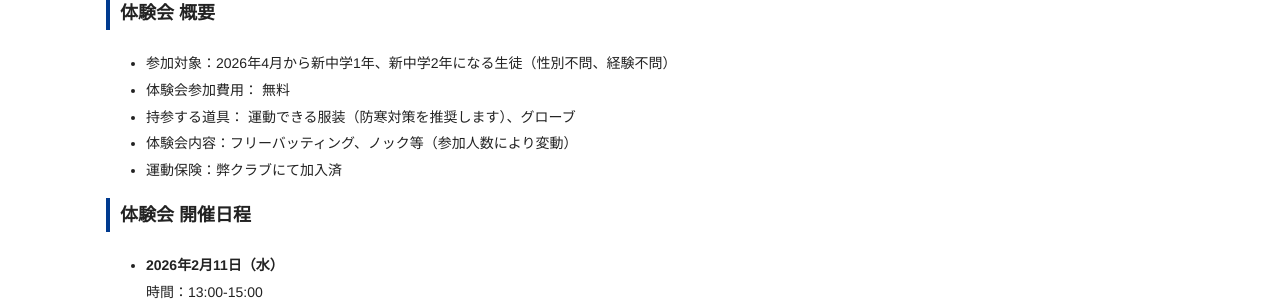
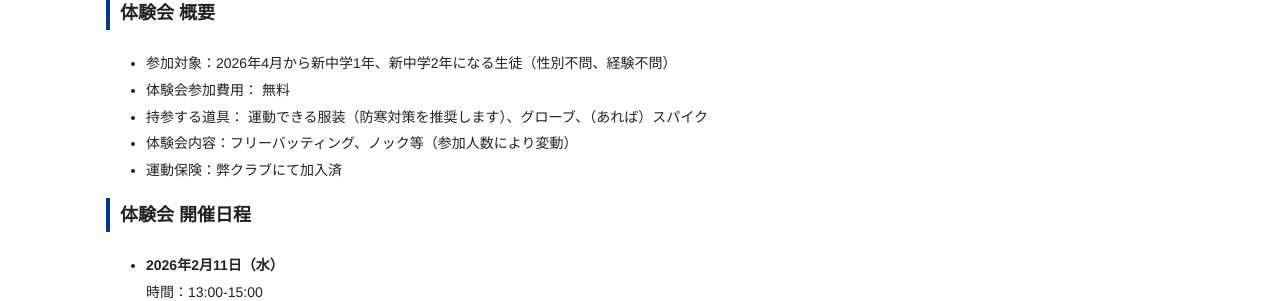
Before and after one commit to moutineigo/baseball, a Jekyll site: the page built from _posts/2026-01-27-welcome.md, in a window 1280 px wide. Shown: the part 243-544 px from the top of the page. Built offline with Jekyll 4.4.1, drawn with Linux system fonts in a browser that asks for light colours.

Commit message:
Add files via upload

```diff
--- a/_posts/2026-01-27-welcome.md
+++ b/_posts/2026-01-27-welcome.md
@@ -10,7 +10,7 @@ title: 体験会申し込みを開始しました。
 ## 体験会 概要
 - 参加対象：2026年4月から新中学1年、新中学2年になる生徒（性別不問、経験不問）
 - 体験会参加費用： 無料
-- 持参する道具： 運動できる服装（防寒対策を推奨します）、グローブ
+- 持参する道具： 運動できる服装（防寒対策を推奨します）、グローブ、（あれば）スパイク
 - 体験会内容：フリーバッティング、ノック等（参加人数により変動）
 - 運動保険：弊クラブにて加入済
 
```
